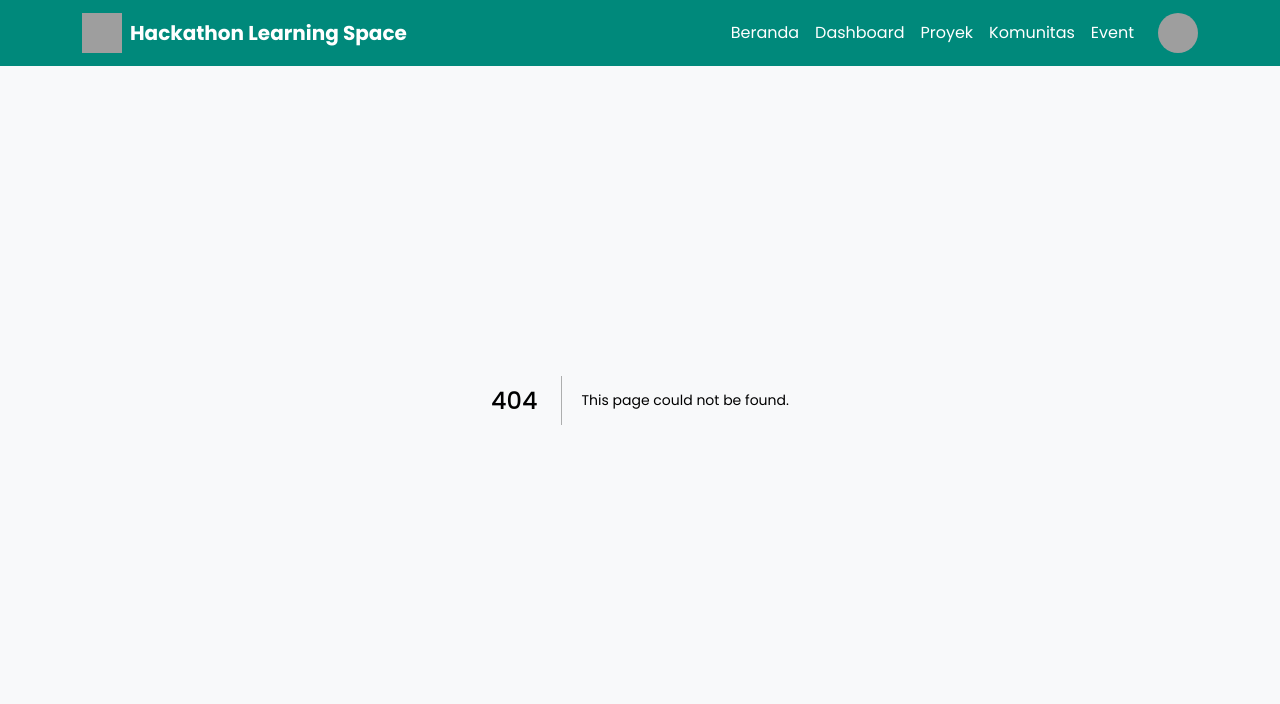
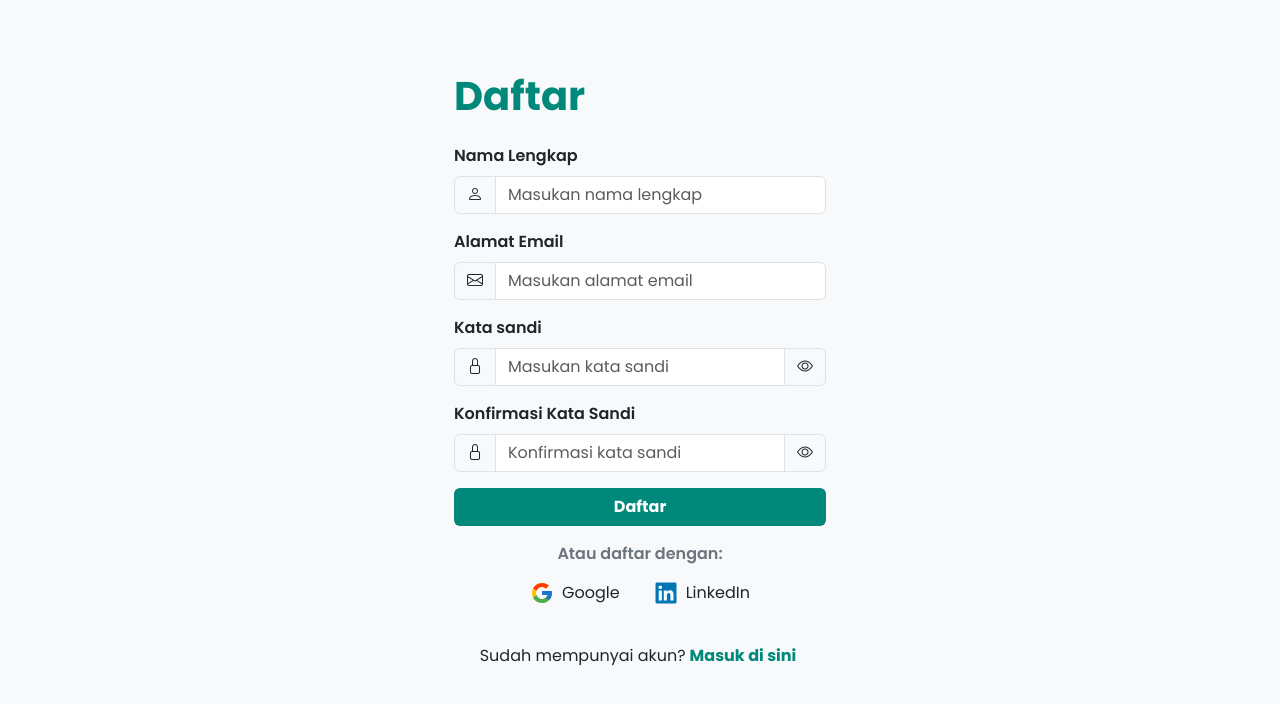
Before and after one commit to lluuvvii/hackathon_learning_space, a Next.js app: page /auth/register in a window 1280 px wide. Before the commit this address had no page. Shown: the top 704 px of the page. Built offline with nearby package versions, Linux system fonts and the light colour scheme; grey boxes are pictures that could not be loaded.

Commit message:
update navbar sidebar, rename auth, fix issues

```diff
--- a/src/app/auth/components/AuthForm.tsx
+++ b/src/app/auth/components/AuthForm.tsx
@@ -9,14 +9,14 @@ interface AuthFormProps {
   title: string
   buttonText: string
   onSubmit: (e: React.FormEvent<HTMLFormElement>) => void
-  isSignUp?: boolean
+  isRegister?: boolean
 }
 
 export default function AuthForm({
   title,
   buttonText,
   onSubmit,
-  isSignUp = false,
+  isRegister = false,
 }: AuthFormProps) {
   const [formState, setFormState] = useState({
     password: '',
@@ -35,7 +35,7 @@ export default function AuthForm({
   }
 
   const handleSignUpValidation = (e: React.FormEvent<HTMLFormElement>) => {
-    if (isSignUp && formState.password !== formState.confirmPassword) {
+    if (isRegister && formState.password !== formState.confirmPassword) {
       e.preventDefault()
       alert('Passwords do not match. Please try again.')
       return
@@ -58,7 +58,7 @@ export default function AuthForm({
           {title}
         </h1>
         <form onSubmit={handleSignUpValidation}>
-          {isSignUp && (
+          {isRegister && (
             <FormInput
               id='name'
               label='Nama Lengkap'
@@ -89,7 +89,7 @@ export default function AuthForm({
             toggleVisibility={() => toggleVisibility('showPassword')}
             isPasswordVisible={formState.showPassword}
           />
-          {isSignUp && (
+          {isRegister && (
             <FormInput
               id='confirmPassword'
               label='Konfirmasi Kata Sandi'
@@ -102,7 +102,7 @@ export default function AuthForm({
               isPasswordVisible={formState.showConfirmPassword}
             />
           )}
-          {!isSignUp && (
+          {!isRegister && (
             <div className='text-end my-3'>
               <Link href='/auth/forgot-password' className='text-decoration-none fw-bold' style={{ color: '#00897B' }}>
                 Lupa kata sandi?
@@ -122,7 +122,7 @@ export default function AuthForm({
         </form>
         <div className='my-3 text-center'>
           <p className='fw-semibold mb-2' style={{ color: '#6c757d' }}>
-            {isSignUp ?
+            {isRegister ?
               'Atau daftar dengan:'
               :
               'Atau masuk dengan:'
@@ -130,7 +130,7 @@ export default function AuthForm({
           </p>
           <SocialButtons />
         </div>
-        <AuthLinks isSignUp={isSignUp} />
+        <AuthLinks isRegister={isRegister} />
       </div>
     </div>
   )
@@ -200,19 +200,19 @@ const SocialButtons = () => (
   </div>
 )
 
-const AuthLinks = ({ isSignUp }: { isSignUp: boolean }) => (
+const AuthLinks = ({ isRegister }: { isRegister: boolean }) => (
   <div className='text-center mt-3'>
-    {isSignUp ? (
+    {isRegister ? (
       <div>
         Sudah mempunyai akun?
-        <Link href='/auth/sign-in' className='text-decoration-none mx-1 fw-bold' style={{ color: '#00897B' }}>
+        <Link href='/auth/login' className='text-decoration-none mx-1 fw-bold' style={{ color: '#00897B' }}>
           Masuk di sini
         </Link>
       </div>
     ) : (
       <div>
         Belum mempunyai akun?
-        <Link href='/auth/sign-up' className='text-decoration-none mx-1 fw-bold' style={{ color: '#00897B' }}>
+        <Link href='/auth/register' className='text-decoration-none mx-1 fw-bold' style={{ color: '#00897B' }}>
           Daftar di sini
         </Link>
       </div>
--- a/src/app/auth/forgot-password/page.tsx
+++ b/src/app/auth/forgot-password/page.tsx
@@ -62,7 +62,7 @@ export default function ForgotPassword() {
         </form>
         <div className='mt-4 text-center'>
           <Link
-            href='/auth/sign-in'
+            href='/auth/login'
             className='text-decoration-none fw-bold'
             style={{ color: '#00897B' }}
           >
--- a/src/app/auth/sign-up/page.tsx
+++ b/src/app/auth/register/page.tsx
@@ -8,5 +8,5 @@ export default function SignUpPage() {
     console.log("Sign Up form submitted!");
   };
 
-  return <AuthForm title="Daftar" buttonText="Daftar" onSubmit={handleSignUp} isSignUp />;
+  return <AuthForm title="Daftar" buttonText="Daftar" onSubmit={handleSignUp} isRegister />;
 }
--- a/src/app/components/Navbar.tsx
+++ b/src/app/components/Navbar.tsx
@@ -1,5 +1,8 @@
+'use client'
+
 import Link from 'next/link'
 import Image from 'next/image'
+import { usePathname } from 'next/navigation';
 
 const links = [
   { name: 'Beranda', path: '/' },
@@ -10,7 +13,14 @@ const links = [
 ]
 
 const Navbar = () => {
+  const pathname = usePathname()
+
+  const shouldShowNavbar = !(pathname.startsWith('/auth'))
+
+  console.log(pathname)
   return (
+    <>
+      {shouldShowNavbar ?
         <>
           {/* Navbar */}
           <nav
@@ -109,6 +119,8 @@ const Navbar = () => {
             </div>
           </div>
         </>
+        : null}
+    </>
   );
 };
 
--- a/src/app/layout.tsx
+++ b/src/app/layout.tsx
@@ -1,21 +1,21 @@
-import { ReactNode } from "react";
-import "@/app/globals.css";
-import Navbar from "./components/Navbar";
-import BootstrapInitializer from "./components/BootstrapInitializer";
+import { ReactNode } from 'react'
+import '@/app/globals.css'
+import Navbar from './components/Navbar'
+import BootstrapInitializer from './components/BootstrapInitializer'
 
 export const metadata = {
-  title: "Home Page",
-  description: "Template Home Page with Bootstrap",
-};
+  title: 'Home Page',
+  description: 'Template Home Page with Bootstrap',
+}
 
 export default function RootLayout({ children }: { children: ReactNode }) {
   return (
-    <html lang="en">
-      <body className="bg-light">
+    <html lang='en'>
+      <body className='bg-light text-dark'>
         <BootstrapInitializer />
         <Navbar />
         {children}
       </body>
     </html>
-  );
+  )
 }
```
Also changed, not shown: src/app/auth/login/page.tsx (renamed from src/app/auth/sign-in/page.tsx). Lines whose indentation alone changed are shown as unchanged.
